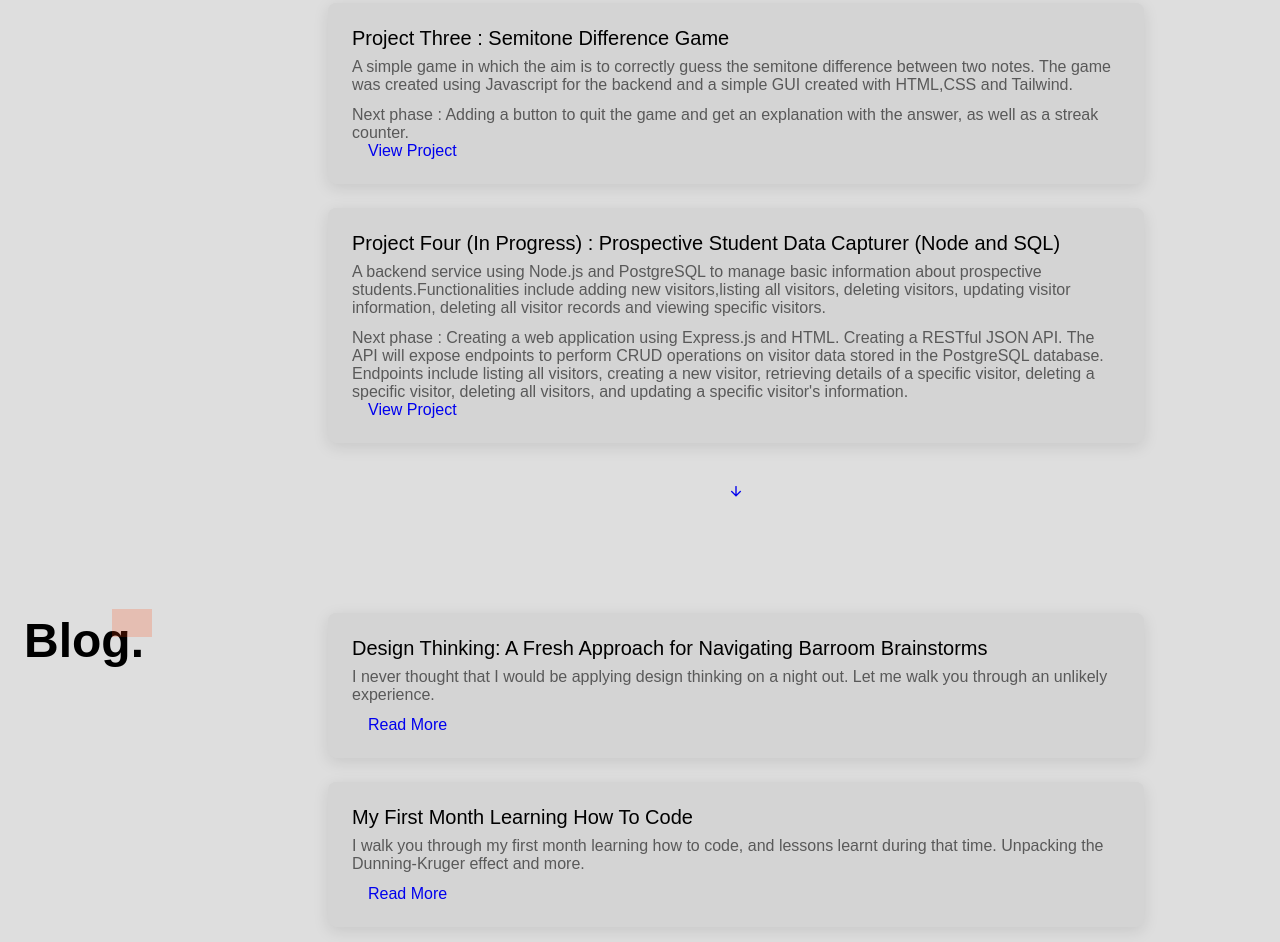
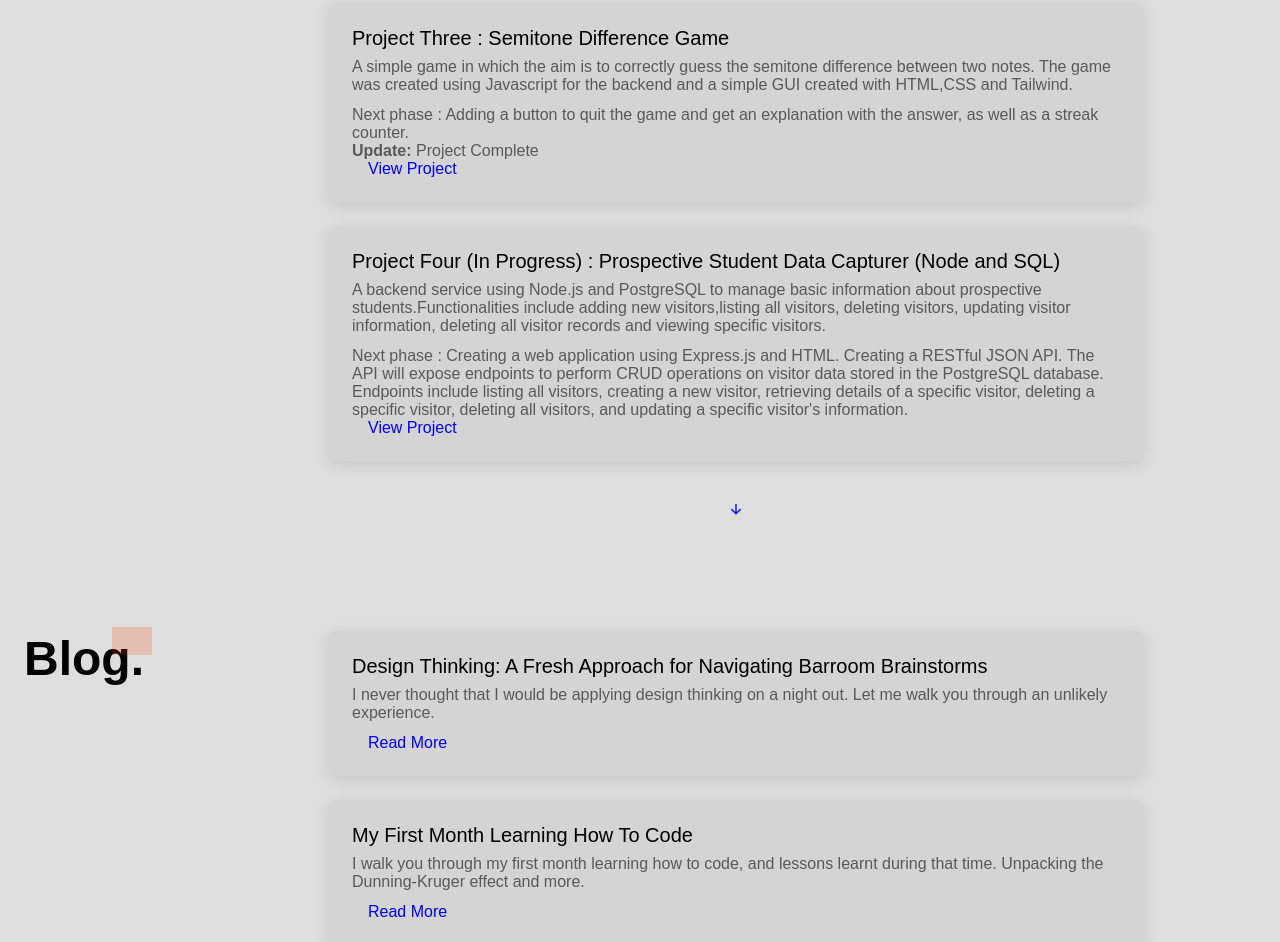
Before and after one commit to NtuthukoS/Porfolio-Website, a plain HTML site: page index.html in a window 1280 px wide. Shown: the part 1501-2443 px from the top of the page. Drawn offline with nearby package versions, Linux system fonts and the light colour scheme; a web font is replaced by a local one.

Commit message:
Semitone difference complete

```diff
--- a/index.html
+++ b/index.html
@@ -148,6 +148,7 @@
                         the semitone difference between two notes. The game was created using Javascript for the backend and a simple GUI
                         created with HTML,CSS and Tailwind.</p>
                <p> Next phase : Adding a button to quit the game and get an explanation with the answer, as well as a streak counter.</p>
+               <p><b>Update:</b> Project Complete </p>
                <a href="https://github.com/NtuthukoS/Ntuthuko-Sokutu-625-validate-a-south-african-id-number-javascript-main" target=""_blank class="button button-small">View Project</a>
                </div>
 
```
